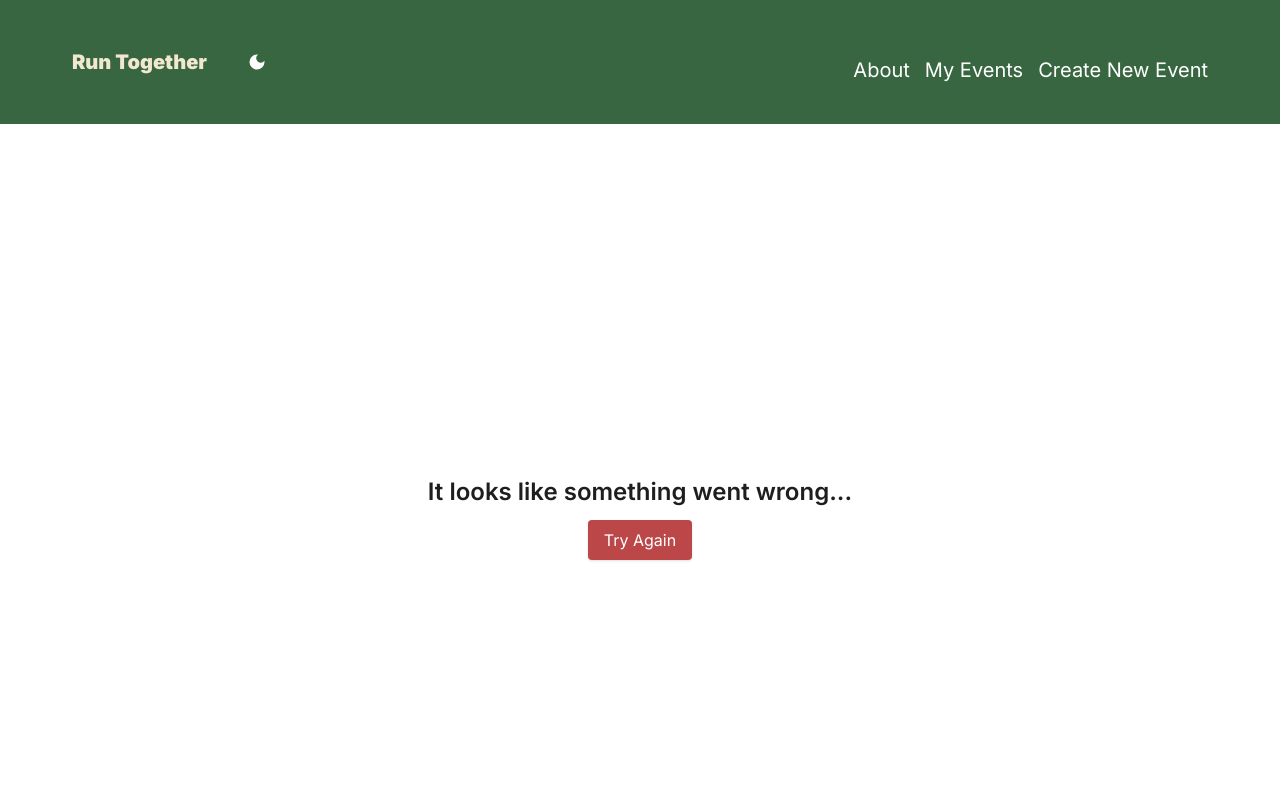
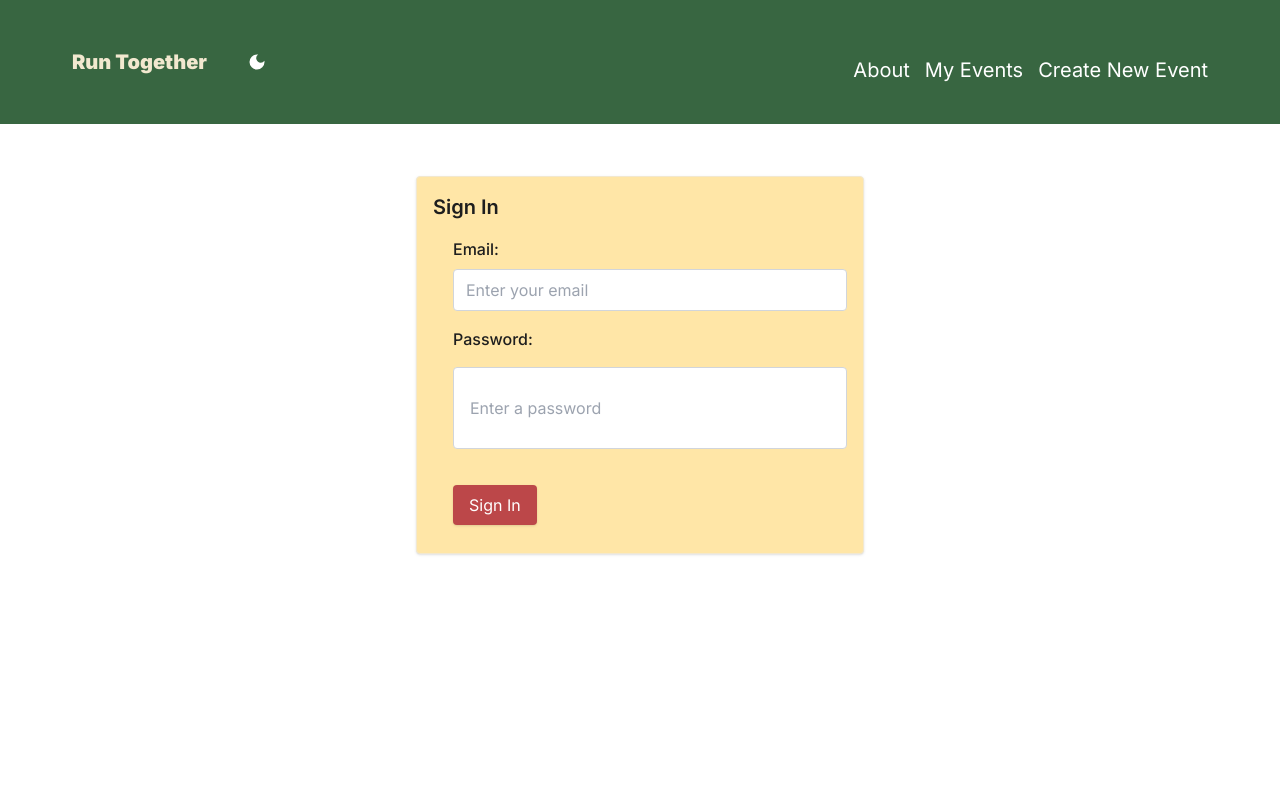
Before and after one commit to zamarz/events-platform, a Next.js app: page /sign-in in a window 1280 px wide. Before the commit this address had no page. Shown: the top 800 px of the page. Built offline with nearby package versions, Linux system fonts and the light colour scheme; no server answers.

Commit message:
Create basic sign in page

```diff
--- /dev/null
+++ b/src/app/sign-in/page.tsx
@@ -0,0 +1,7 @@
+import SignIn from "@/components/SignIn";
+
+const signIn = () => {
+  return <SignIn />;
+};
+
+export default signIn;
--- /dev/null
+++ b/src/components/SignIn.tsx
@@ -0,0 +1,69 @@
+"use client";
+
+import { FormEvent, useState } from "react";
+import { auth } from "../../firebaseConfig";
+import { signInWithEmailAndPassword } from "firebase/auth";
+
+const SignIn = () => {
+  const [email, setEmail] = useState("");
+  const [password, setPassword] = useState("");
+
+  const handleSubmit = (event: FormEvent<HTMLFormElement>) => {
+    event.preventDefault();
+
+    signInWithEmailAndPassword(auth, email, password)
+      .then((userCredential) => {
+        const user = userCredential.user;
+      })
+      .catch((error) => {
+        const errorCode = error.code;
+        const errorMessage = error.message;
+        console.log(errorCode);
+        console.log(errorMessage);
+      });
+  };
+
+  return (
+    <section className="min-h-screen mx-auto container pt-8 ">
+      <form
+        onSubmit={handleSubmit}
+        className="items-center justify-center space-x-5 max-w-md mx-auto mt-5 p-4 rounded shadow bg-tertiary-alt border border-tertiary-light"
+      >
+        <h2 className="mb-4 text-xl font-semibold">Sign In</h2>
+        <div className="mb-4">
+          <label htmlFor="email" className="block font-medium mb-2">
+            Email:
+          </label>
+          <input
+            type="email"
+            placeholder="Enter your email"
+            id="email"
+            name="email"
+            value={email}
+            onChange={(event) => setEmail(event.target.value)}
+            className="w-full border border-gray-300 rounded py-2 px-3"
+          />
+        </div>
+        <div className="mb-4">
+          <label htmlFor="password" className="block font-medium mb-2">
+            Password:
+          </label>
+          <input
+            type="password"
+            placeholder="Enter a password"
+            id="password"
+            name="password"
+            className="w-full border border-gray-300 rounded py-7 my-2 px-4"
+            value={password}
+            onChange={(event) => setPassword(event.target.value)}
+          />
+        </div>
+        <button className="button" type="submit">
+          Sign In
+        </button>
+      </form>
+    </section>
+  );
+};
+
+export default SignIn;
```
